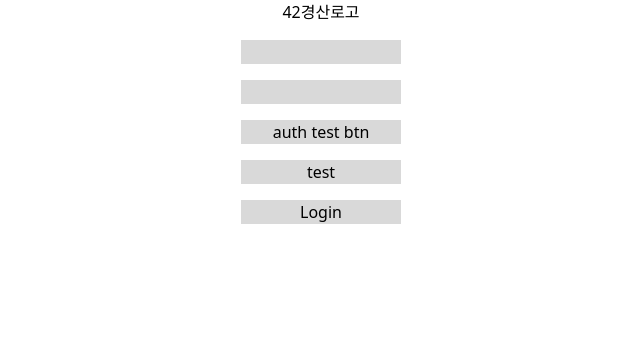
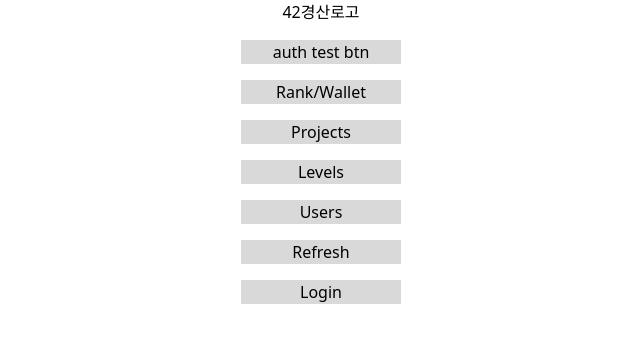
Before and after one commit to 42srr/STAT_Front, a React (Vite) app: page / in a window 1280 px wide. Shown: the top 342 px of the page, without its empty margins (319-959 px from the left). Built offline with nearby package versions, Linux system fonts and the light colour scheme.

Commit message:
[feat] auth 구현(임시) - 버튼을 눌러 인증 및 토큰 발급 기능  추가 - 토큰을 첨부하여 서버에 요청하는 기능 추가 [UI] 불필요한 UI 제거 - ID 및 PW 입력란 제거

```diff
--- a/src/routes/loginPage.jsx
+++ b/src/routes/loginPage.jsx
@@ -3,23 +3,6 @@ import { useNavigate } from "react-router-dom";
 import axios from "axios";
 import { useEffect, useState } from "react";
 
-export default function loginPage() {
-  const [authCode, setAuthCode] = useState("");
-  useEffect(() => {
-    const search = window.location?.search;
-    const data = search.split("code=")[1];
-    console.log(search);
-    console.log(data);
-    setAuthCode(data);
-  }, []);
-  function getAuth() {
-    axios
-      .get("http://118.67.134.143:8080/login", { code: authCode })
-      .then((res) => {
-        console.log(res);
-      });
-  }
-  let navigate = useNavigate();
 let Flexs = styled.div`
   display: flex;
   flex-direction: column;
@@ -40,24 +23,125 @@ export default function loginPage() {
   margin-top: 1rem;
   width: 10rem;
 `;
+
+export default function loginPage() {
+  const navigate = useNavigate();
+  const [accessToken, setAccesToken] = useState("");
+  const [refreshToken, setRefreshToken] = useState("");
+  // local용 URL
+  const toGetAuthCodeUrl =
+    "https://api.intra.42.fr/oauth/authorize?client_id=u-s4t2ud-598ae18e7a326adf87c4c13c715a91675c6b68458bb4082e24e297616ebd98d4&redirect_uri=http%3A%2F%2Flocalhost%3A5173&response_type=code";
+  useEffect(() => {
+    const search = window.location?.search.split("code=")[1];
+    if (search) {
+      getAuth(search);
+    }
+  }, []);
+  async function getAuth(code) {
+    axios
+      .get("http://118.67.134.143:8080/login", { params: { code: code } })
+      .then((res) => {
+        console.log("accessToken:");
+        console.log(res.data.accessToken);
+        console.log("refreshToken:");
+        console.log(res.data.refreshToken);
+        setAccesToken(res.data.accessToken);
+        setRefreshToken(res.data.refreshToken);
+      });
+  }
+  async function getRefresh() {
+    axios
+      .post("http://118.67.134.143:8080/refresh", {
+        refreshToken: refreshToken,
+      })
+      .then((res) => {
+        console.log("accessToken:");
+        console.log(res.data.accessToken);
+        console.log("refreshToken:");
+        console.log(res.data.refreshToken);
+        setAccesToken(res.data.accessToken);
+        setRefreshToken(res.data.refreshToken);
+      });
+  }
+  function getProjects() {
+    axios
+      .get("http://118.67.134.143:8080/projects/yutsong", {
+        headers: { Authorization: `Bearer ${accessToken}` },
+      })
+      .then((res) => {
+        console.log(res.data);
+      });
+  }
+  function getRankWallet() {
+    axios
+      .get("http://118.67.134.143:8080/ranking/wallet", {
+        headers: { Authorization: `Bearer ${accessToken}` },
+      })
+      .then((res) => {
+        console.log(res.data);
+      });
+  }
+  function getLevels() {
+    axios
+      .get("http://118.67.134.143:8080/levels", {
+        headers: { Authorization: `Bearer ${accessToken}` },
+      })
+      .then((res) => {
+        console.log(res.data);
+      });
+  }
+  function getUsers() {
+    axios
+      .get("http://118.67.134.143:8080/users", {
+        headers: { Authorization: `Bearer ${accessToken}` },
+      })
+      .then((res) => {
+        console.log(res.data);
+      });
+  }
+
   return (
     <>
       <Flexs>
         <Logo>42경산로고</Logo>
-        <Fields></Fields>
-        <Fields></Fields>
         <Buttons>
-          {/* <a href="https://api.intra.42.fr/oauth/authorize?client_id=u-s4t2ud-c8ae2f770fbf4c851ea2d700c1b7de23af5c008cd24837eac2b163f3c0e24c67&redirect_uri=http%3A%2F%2Flocalhost%3A5173&response_type=code"> */}
-          <a href="https://api.intra.42.fr/oauth/authorize?client_id=u-s4t2ud-598ae18e7a326adf87c4c13c715a91675c6b68458bb4082e24e297616ebd98d4&redirect_uri=http%3A%2F%2F118.67.134.143%3A80&response_type=code">
-            auth test btn
-          </a>
+          <a href={toGetAuthCodeUrl}>auth test btn</a>
         </Buttons>
         <Buttons
           onClick={() => {
-            getAuth();
+            getRankWallet();
           }}
         >
-          test
+          Rank/Wallet
+        </Buttons>
+        <Buttons
+          onClick={() => {
+            getProjects();
+          }}
+        >
+          Projects
+        </Buttons>
+
+        <Buttons
+          onClick={() => {
+            getLevels();
+          }}
+        >
+          Levels
+        </Buttons>
+        <Buttons
+          onClick={() => {
+            getUsers();
+          }}
+        >
+          Users
+        </Buttons>
+        <Buttons
+          onClick={() => {
+            getRefresh();
+          }}
+        >
+          Refresh
         </Buttons>
         <Buttons
           onClick={() => {
```
Also changed, not shown: 1 other file (tests, documents, lock files or other folders). Lines whose indentation alone changed are shown as unchanged.
